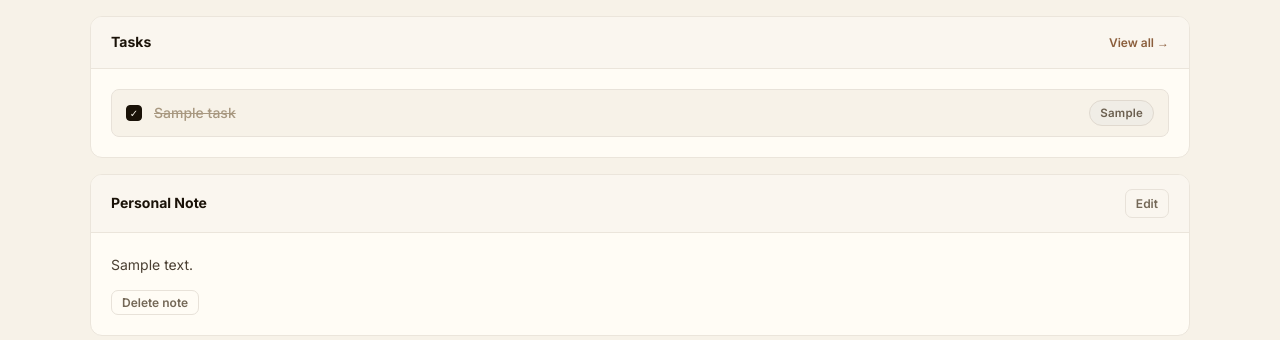
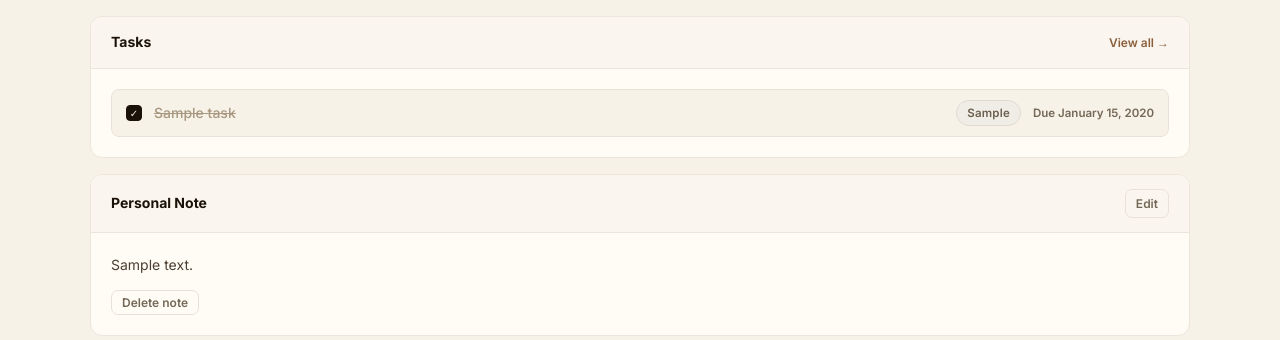
Before and after one commit to IlkerBaran/interview-intel, a Flask app: page /messages/1 in a window 1280 px wide. Shown: the part 1124-1464 px from the top of the page. Run offline with Flask 3, Linux system fonts and the light colour scheme; a user stored in the database is signed in; tables that the repository leaves empty hold one stand-in row (values such as "Sample post"); parts of the project's set-up code (start-up, migrations or seed data) failed here and were passed over.

Commit message:
feat(ui): show task due dates on the message page
The message Tasks section omitted due_date and due_text, hiding
deadlines extracted from the source email.

Match the existing task-list behavior: parsed dates render localized
and can be marked overdue, while unparsed due text preserves the
email's original wording and is never treated as overdue.

Tasks without due information render exactly as before.

```diff
--- a/app/templates/messages/show_message.html
+++ b/app/templates/messages/show_message.html
@@ -213,6 +213,19 @@
     .task-name.done {
         text-decoration: line-through;
         color: #a89880;
+    }
+
+    .task-due {
+        font-size: 0.72rem;
+        color: #746857;
+        font-weight: 600;
+    }
+
+    /* Overdue is the first such state this app has had. Colour alone is not the
+       signal — the word "Overdue" carries it for anyone who cannot separate the
+       hue from the surrounding muted text. */
+    .task-due.overdue {
+        color: #dc2626;
     }
 
     /* ── RAW EMAIL ── */
@@ -585,6 +598,19 @@
                         <span class="badge {% if task.priority == 'high' %}badge-orange{% elif task.priority == 'medium' %}badge-blue{% else %}badge-gray{% endif %}">
                             {{ task.priority | title }}
                         </span>
+                        {#- Mirrors the task list and the dashboard: a parsed date
+                            renders localised and can be overdue; an unparsed one
+                            renders the email's own words ("before the call") and
+                            never can. Both beat showing nothing. #}
+                        {%- if task.due_date %}
+                        {% set overdue = task.is_overdue %}
+                        <span class="task-due {% if overdue %}overdue{% endif %}">
+                            {% if overdue %}Overdue ·{% endif %}
+                            Due {{ localtime(task.due_date, "month_day_year") }}
+                        </span>
+                        {%- elif task.due_text %}
+                        <span class="task-due">Due {{ task.due_text }}</span>
+                        {%- endif %}
                     </li>
                 {% endfor %}
             </ul>
```
